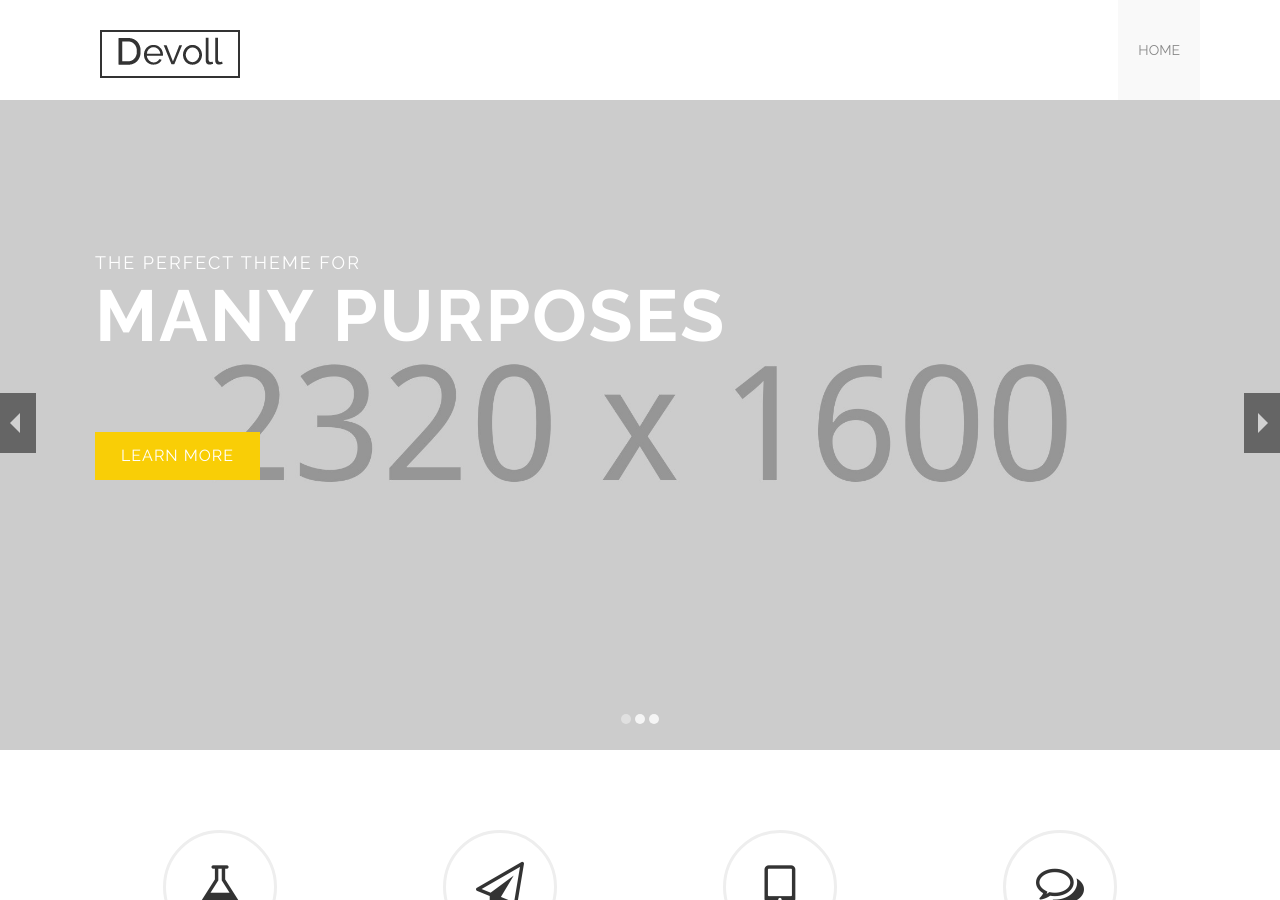
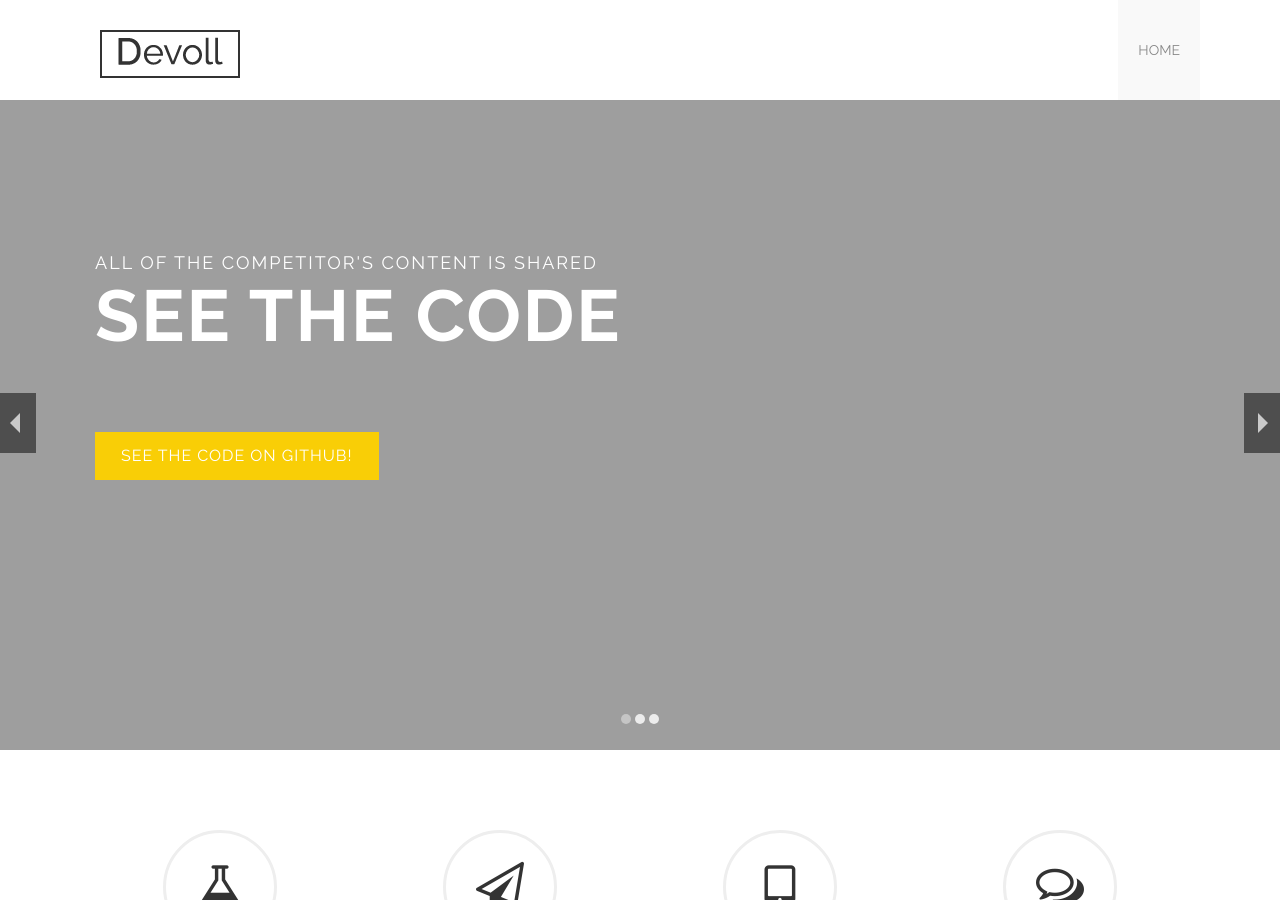
Before and after one commit to VirtualDesignMaster/virtualdesignmaster.github.io, a Jekyll site: the page built from index.html, in a window 1280 px wide and 900 px high. Built offline with Jekyll 4.4.1, drawn with Linux system fonts in a browser that asks for light colours.

Commit message:
slider changes

```diff
--- a/index.html
+++ b/index.html
@@ -2,26 +2,26 @@
 layout: default
 section_id: home
 slides:
-  - bg: images/@stock/slide-1.jpg
+  - bg: images/@stock/slider-1.png
     small_title:
       klass: bottom-to-top
-      text: The perfect theme for
+      text: All of the competitor's content is shared
     title:
       klass: bottom-to-top
-      text: Many purposes
+      text: See the Code
     buttons:
       klass: bottom-to-top
       items:
-        - text: Learn More
-          link_to: http://themeforest.net/user/honryou/portfolio?ref=honryou
-  - bg: images/@stock/slide-4.jpg
+        - text: See the code on GitHub!
+          link_to: http://github.com/virtualdesignmaster
+  - bg: images/@stock/slider-2.png
     klass: centered-text
     small_title:
       klass: bottom-to-top
-      text: We make websites that are
+      text: Meet the winners of Virtual Design Master
     title:
       klass: bottom-to-top
-      text: Creative &amp; Powerful
+      text: Meet the Winners
     buttons:
       klass: bottom-to-top
       items:
@@ -30,18 +30,18 @@ slides:
           link_to: http://themeforest.net/user/honryou/portfolio?ref=honryou
         - text: Purchase Now
           link_to: http://themeforest.net/user/honryou/portfolio?ref=honryou
-  - bg: images/@stock/slide-5.jpg
+  - bg: images/@stock/slider-3.png
     small_title:
       klass: bottom-to-top
-      text: This is a creative theme that you'll
+      text: Sponsor Season 4 and Support the Community
     title:
       klass: bottom-to-top
-      text: definitely love...
+      text: Everyone is welcome!
     buttons:
       klass: bottom-to-top
       items:
         - text: Learn More
-          link_to: http://themeforest.net/user/honryou/portfolio?ref=honryou
+          link_to: http://virtualdesignmaster.com
 
 
 
```
Also changed, not shown: images/slider-2.jpg (added), images/slider-3.jpg (added), images/vdm-logo-dark-bg.png (added), images/vdm-logo.png (added), 3 other files.
